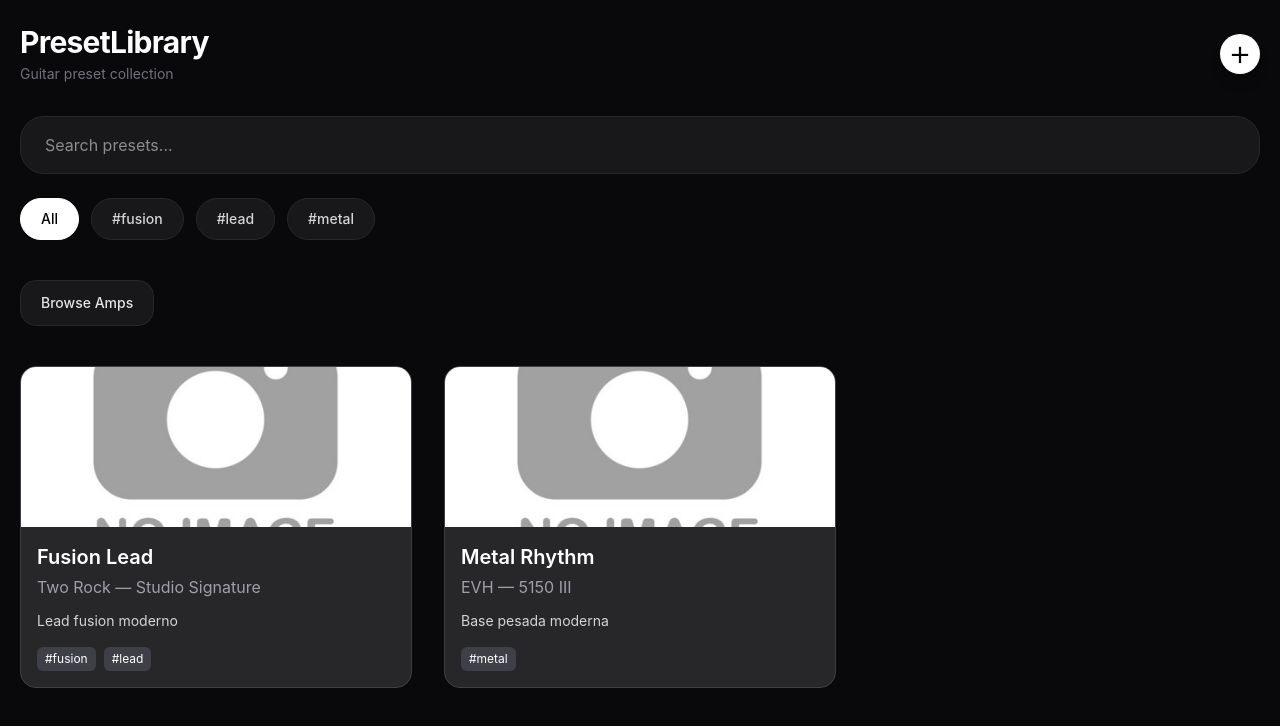
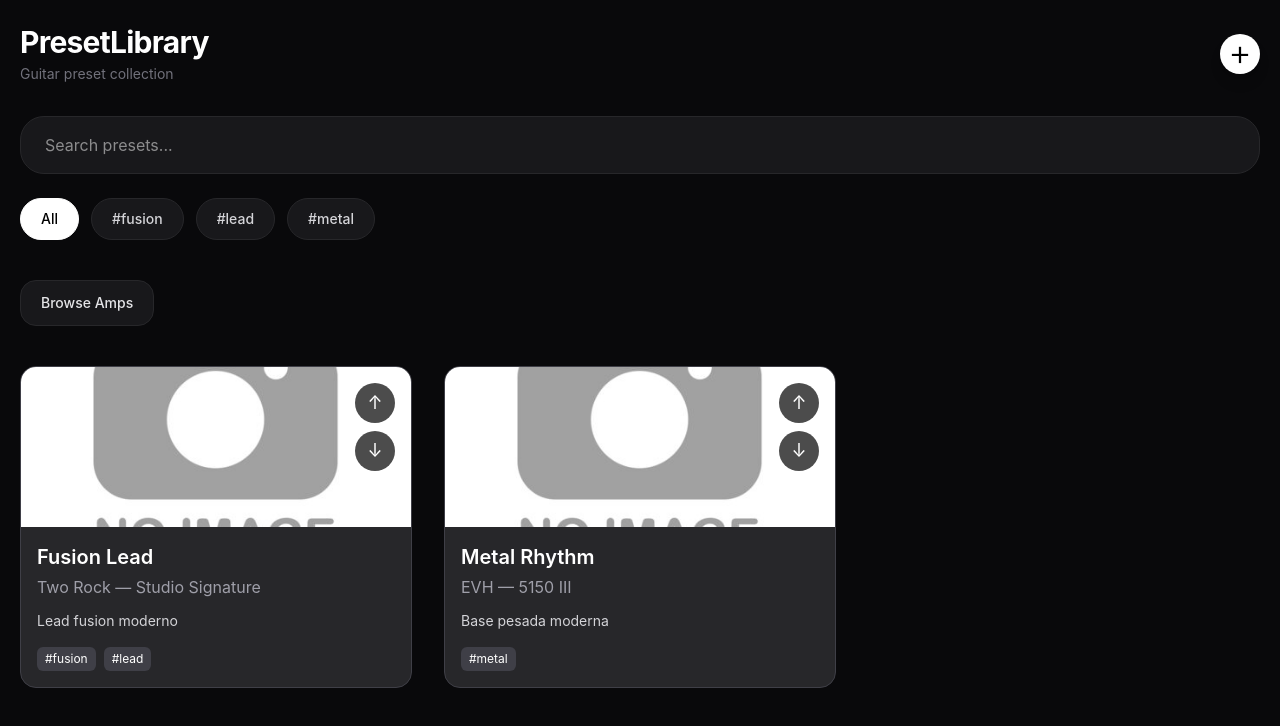
Before and after one commit to fernando-lucas/preset-library, a React (Vite) app: page / in a window 1280 px wide. Shown: the top 726 px of the page. Built offline with nearby package versions, Linux system fonts and the light colour scheme.

Commit message:
Inclusão de feature para ordenação de presets

```diff
--- a/src/components/PresetCard.tsx
+++ b/src/components/PresetCard.tsx
@@ -1,21 +1,109 @@
 import type { Preset } from '../types/preset'
 import { amps } from '../data/amps'
 import { Link } from 'react-router-dom'
+import { swapPresetOrder } from '../services/presetService'
 
 interface Props {
   preset: Preset
+  index: number
+  presets: Preset[]
+  onReorder: () => void
 }
 
-export function PresetCard({ preset }: Props) {
+
+export function PresetCard({ preset, index, presets, onReorder }: Props) {
   const amp = amps.find(a => a.id === preset.ampId)
 
   if (!amp) return null
 
+
+  async function moveUp() {
+    if (index === 0) return
+
+    await swapPresetOrder(
+      preset,
+      presets[index - 1]
+    )
+
+    onReorder()
+  }
+
+  async function moveDown() {
+    if (index === presets.length - 1) return
+
+    await swapPresetOrder(
+      preset,
+      presets[index + 1]
+    )
+
+    onReorder()
+  }
+
   return (
     <Link
       to={`/preset/${preset.id}`}
-      className="overflow-hidden rounded-2xl border border-zinc-700 bg-zinc-800 block transition hover:border-zinc-500"
+      className="relative overflow-hidden rounded-2xl border border-zinc-700 bg-zinc-800 block transition hover:border-zinc-500"
     >
+
+    <div
+      className="
+        absolute
+        right-4
+        top-4
+        z-10
+        flex
+        flex-col
+        gap-2
+      "
+    >
+      <button
+        onClick={e => {
+          e.preventDefault()
+          moveUp()
+        }}
+        className="
+          flex
+          h-10
+          w-10
+          items-center
+          justify-center
+          rounded-full
+          bg-black/70
+          text-lg
+          text-white
+          backdrop-blur-md
+          transition-all
+          hover:scale-105
+          hover:bg-black
+        "
+      >
+        ↑
+      </button>
+
+      <button
+        onClick={e => {
+          e.preventDefault()
+          moveDown()
+        }}
+        className="
+          flex
+          h-10
+          w-10
+          items-center
+          justify-center
+          rounded-full
+          bg-black/70
+          text-lg
+          text-white
+          backdrop-blur-md
+          transition-all
+          hover:scale-105
+          hover:bg-black
+        "
+      >
+        ↓
+      </button>
+    </div>
       <img
         src={amp.image}
         alt={amp.name}
--- a/src/pages/HomePage.tsx
+++ b/src/pages/HomePage.tsx
@@ -28,7 +28,8 @@ export function HomePage() {
     )
   )
 
-  const filteredPresets = presets.filter(preset => {
+  const filteredPresets = presets
+    .filter(preset => {
       const normalizedSearch =
         search.toLowerCase()
 
@@ -53,6 +54,8 @@ export function HomePage() {
 
       return matchesSearch && matchesTag
     })
+
+    .sort((a, b) => a.order - b.order)
 
   return (
     <div className="min-h-screen bg-zinc-950 text-white">
@@ -230,10 +233,17 @@ export function HomePage() {
             xl:grid-cols-3
           "
         >
-          {filteredPresets.map(preset => (
+          {filteredPresets.map((preset, index) => (
             <PresetCard
               key={preset.id}
               preset={preset}
+              index={index}
+              presets={filteredPresets}
+              onReorder={async () => {
+                const data = await getPresets()
+
+                setPresets(data)
+              }}
             />
           ))}
         </div>
--- a/src/pages/NewPresetPage.tsx
+++ b/src/pages/NewPresetPage.tsx
@@ -19,6 +19,7 @@ export function NewPresetPage() {
       ampId: data.ampId,
       description: data.description,
       tags: data.tags,
+      order: Date.now(),
     })
 
     navigate('/')
--- a/src/services/presetService.ts
+++ b/src/services/presetService.ts
@@ -3,7 +3,32 @@ import { db } from '../database/db'
 import type { Preset } from '../types/preset'
 
 export async function getPresets() {
-  return await db.presets.toArray()
+  const presets = await db.presets.toArray()
+
+  let updated = false
+
+  const normalizedPresets = presets.map(
+    (preset, index) => {
+      if (preset.order === undefined) {
+        updated = true
+
+        return {
+          ...preset,
+          order: index,
+        }
+      }
+
+      return preset
+    }
+  )
+
+  if (updated) {
+    await db.presets.bulkPut(
+      normalizedPresets
+    )
+  }
+
+  return normalizedPresets
 }
 
 export async function createPreset(
@@ -23,3 +48,18 @@ export async function deletePreset(
 ) {
   await db.presets.delete(id)
 }
+
+export async function swapPresetOrder(
+  presetA: Preset,
+  presetB: Preset
+) {
+  const tempOrder = presetA.order
+
+  presetA.order = presetB.order
+  presetB.order = tempOrder
+
+  await db.presets.bulkPut([
+    presetA,
+    presetB,
+  ])
+}
--- a/src/types/preset.ts
+++ b/src/types/preset.ts
@@ -4,4 +4,5 @@ export interface Preset {
   ampId: string
   description: string
   tags: string[]
+  order: number
 }
```
Lines whose indentation alone changed are shown as unchanged.
